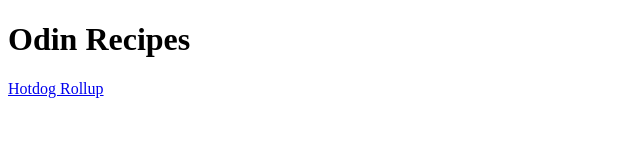
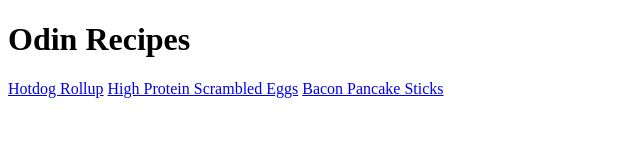
Before and after one commit to iamAsparagus/odin-recipes, a plain HTML site: page index.html in a window 1280 px wide. Shown: the whole page, without its empty margins (0-640 px from the left). Drawn offline with Linux system fonts and the light colour scheme.

Commit message:
Added recipe links to homepage

```diff
--- a/index.html
+++ b/index.html
@@ -8,5 +8,7 @@
     <body>
         <h1>Odin Recipes</h1>
         <a href="recipes/hotdogrollup.html">Hotdog Rollup</a>
+        <a href="recipes/high_protein-scrambled_eggs.html">High Protein Scrambled Eggs</a>
+        <a href="recipes/bacon_pancake_sticks.html">Bacon Pancake Sticks</a>
     </body>
 </html>
```
